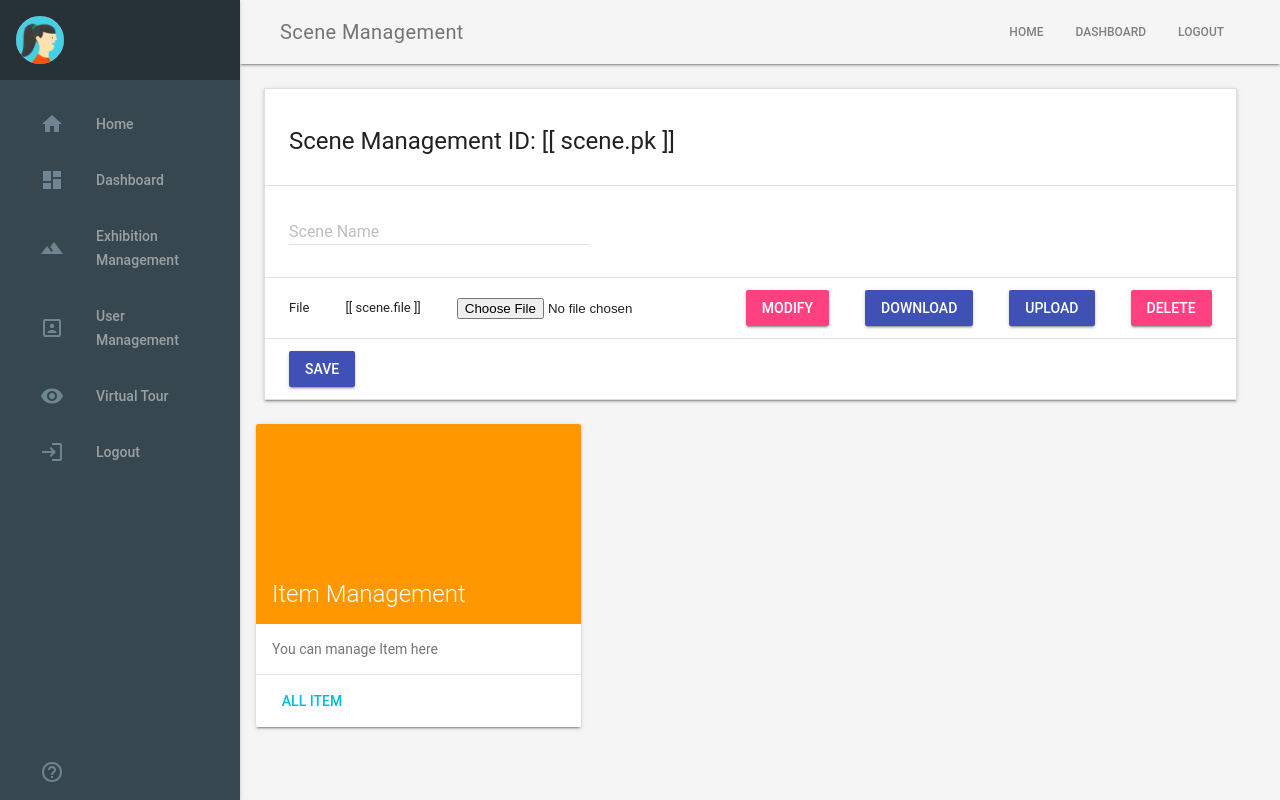
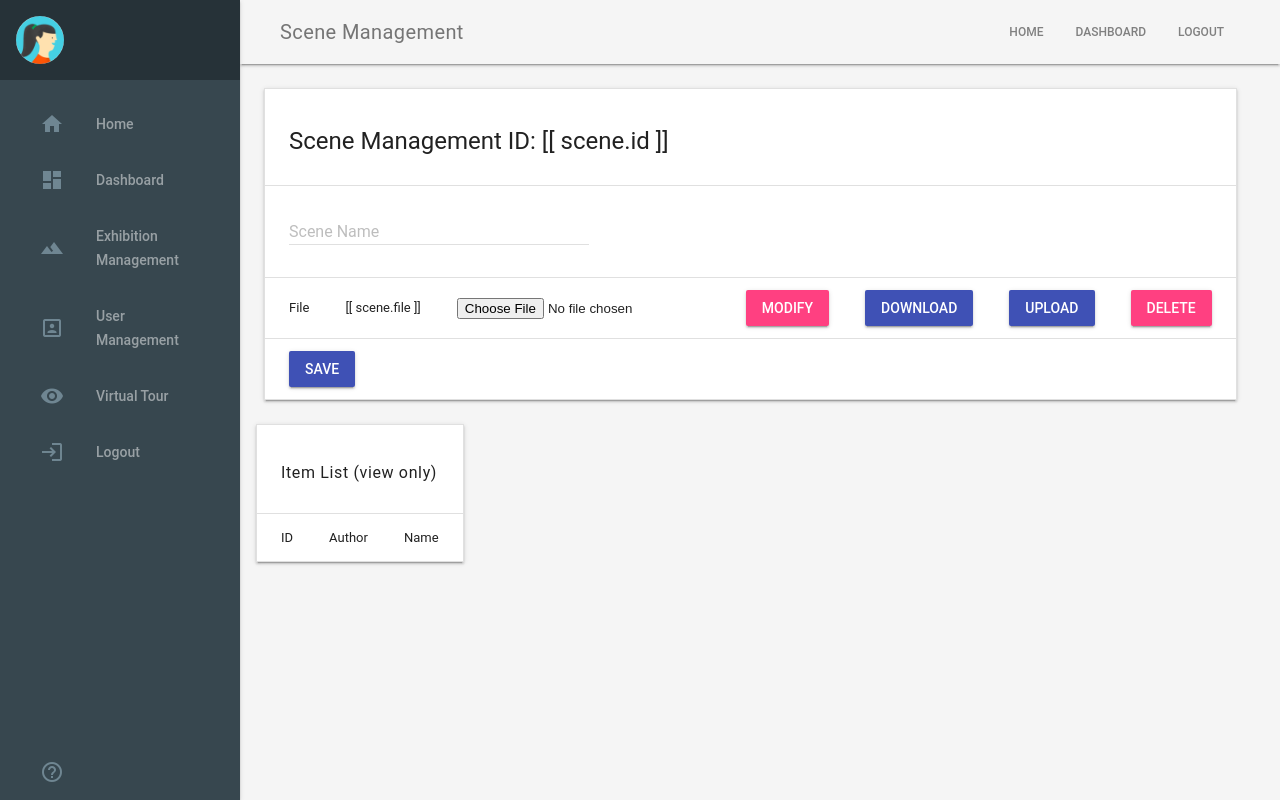
Before and after one commit to yutao-data/backend_based_on_django, a Django app: page /gallery/dashboard/scene_management/ in a window 1280 px wide. Run offline with Django 3.2, Linux system fonts and the light colour scheme; some libraries are stand-ins or nearby versions.

Commit message:
view only item list

```diff
--- a/gallery/templates/gallery/dashboard/scene_management.html
+++ b/gallery/templates/gallery/dashboard/scene_management.html
@@ -7,7 +7,7 @@
                 <thead>
                     <tr>
                         <td colspan="100%" class="mdl-data-table__cell--non-numeric">
-                            <h4>Scene Management ID: [[ scene.pk ]]</h4>
+                            <h4>Scene Management ID: [[ scene.id ]]</h4>
                         </td>
                     </tr>
                 </thead>
@@ -65,19 +65,24 @@
                 </tbody>
             </table>
         </div>
-       <!-- Item 项目管理卡片 -->
+        <!-- Item 列表（仅供查看） -->
         <div class="demo-cards mdl-cell mdl-cell--4-col mdl-cell--8-col-tablet mdl-grid mdl-grid--no-spacing">
-            <div class="demo-updates mdl-card mdl-shadow--2dp mdl-cell mdl-cell--4-col mdl-cell--4-col-tablet mdl-cell--12-col-desktop">
-                <div class="mdl-card__title mdl-card--expand mdl-color--orange-500">
-                    <h2 class="mdl-card__title-text">Item Management</h2>
-                </div>
-                <div class="mdl-card__supporting-text mdl-color-text--grey-600">
-                    You can manage Item here
-                </div>
-                <div class="mdl-card__actions mdl-card--border">
-                    <a v-bind:href="all_item_management_url" class="mdl-button mdl-js-button mdl-js-ripple-effect">All Item</a>
-                </div>
-            </div>
+			<table class="mdl-data-table mdl-js-data-table mdl-shadow--2dp">
+                <thead>
+                    <tr>
+                        <td colspan="100%" class="mdl-data-table__cell--non-numeric">
+                            <h6>Item List (view only)</h6>
+                        </td>
+                    </tr>
+                    <tr>
+                        <td class="mdl-data-table__cell--non-numeric">ID</td>
+                        <td class="mdl-data-table__cell--non-numeric">Author</td>
+                        <td class="mdl-data-table__cell--non-numeric">Name</td>
+                    </tr>
+                </thead>
+                <tbody>
+                </tbody>
+            </table>
         </div>
     </div>
 
```
